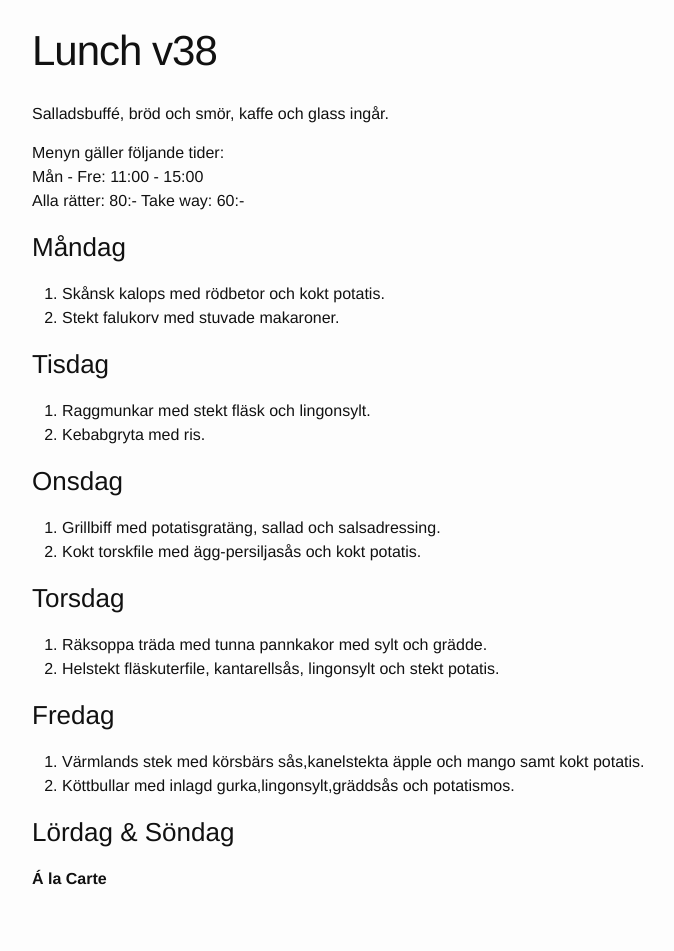
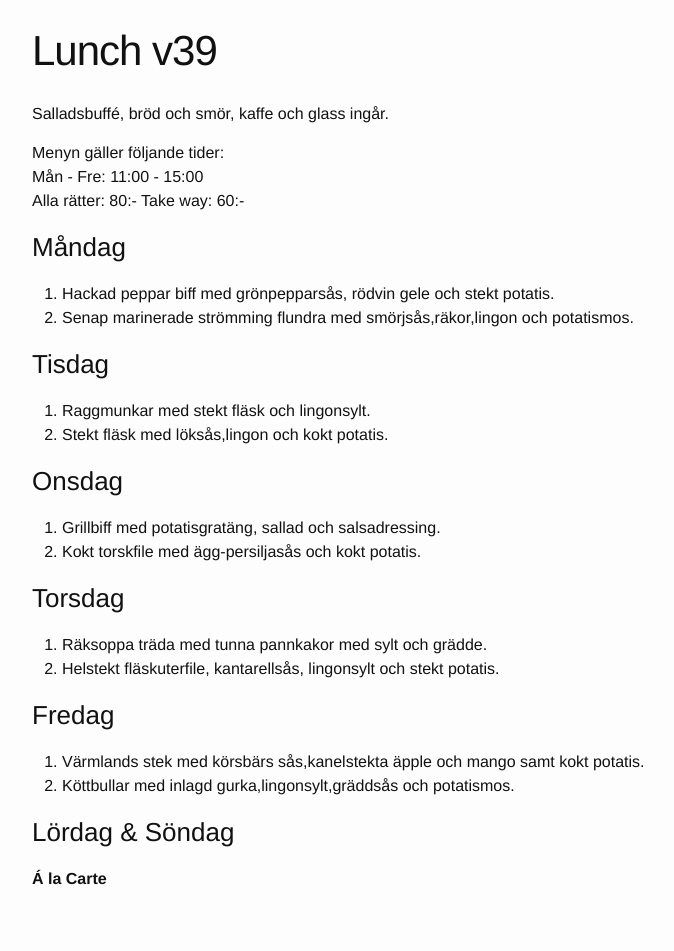
Before and after one commit to FarInn62/farinn62.github.io, a Jekyll site: the page built from lunch.md, in a window 1280 px wide. Shown: the whole page, without its empty margins (238-912 px from the left). Built offline with Jekyll 4.4.1, drawn with Linux system fonts in a browser that asks for light colours.

Commit message:
Update lunch.md

```diff
--- a/lunch.md
+++ b/lunch.md
@@ -1,23 +1,9 @@
 ---
 layout: foodmenu
-title: Lunch v38
+title: Lunch v39
 permalink: /lunch/
 published: true
 ---
-
-
-
-
-
-
-
-
-
-
-
-
-
-
 
 
 Salladsbuffé, bröd och smör, kaffe och glass ingår.
@@ -28,13 +14,13 @@ Alla rätter: 80:- Take way: 60:-
 
 ### Måndag
 
-1. Skånsk kalops med rödbetor och kokt potatis.
-2. Stekt falukorv med stuvade makaroner.
+1. Hackad peppar biff med grönpepparsås, rödvin gele och stekt potatis.
+2. Senap marinerade strömming flundra med smörjsås,räkor,lingon och potatismos.
 
 ### Tisdag
 
 1. Raggmunkar med stekt fläsk och lingonsylt.
-2. Kebabgryta med ris.
+2. Stekt fläsk med löksås,lingon och kokt potatis.
 
 ### Onsdag
 
```
